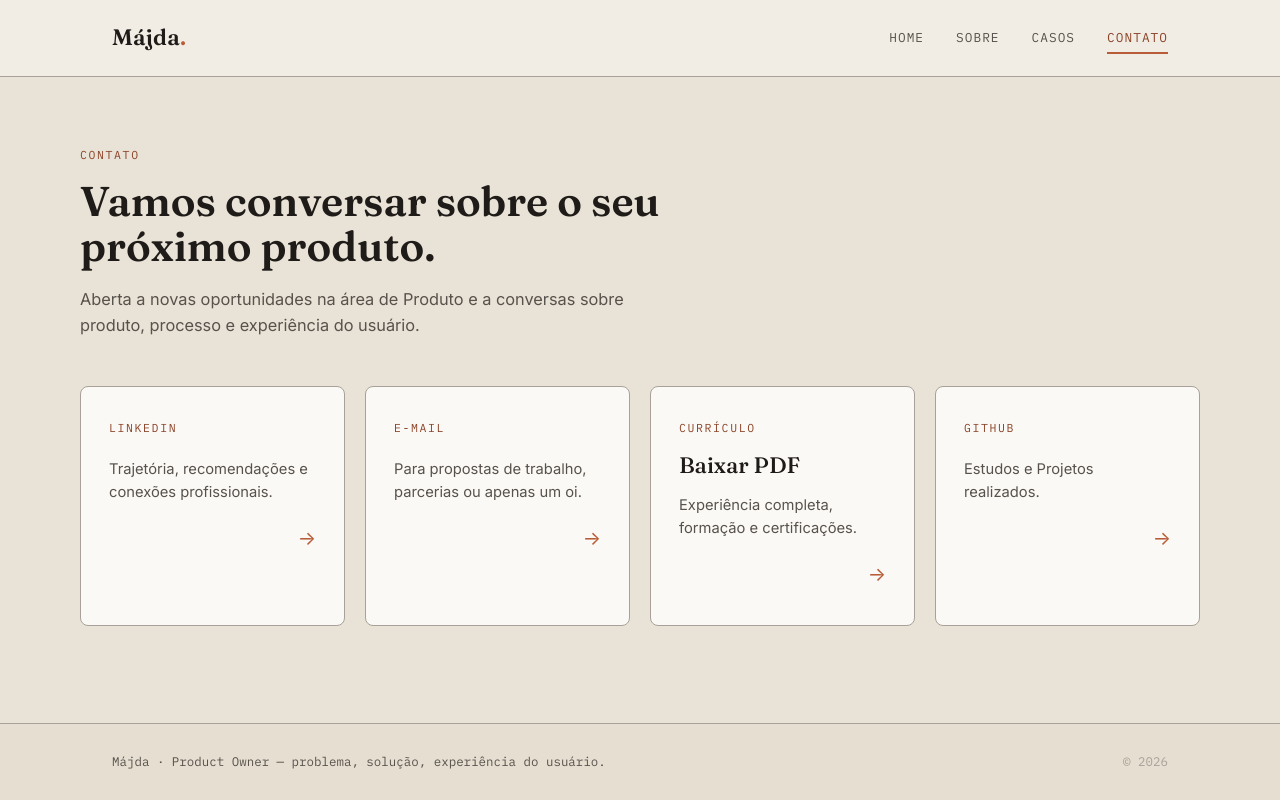
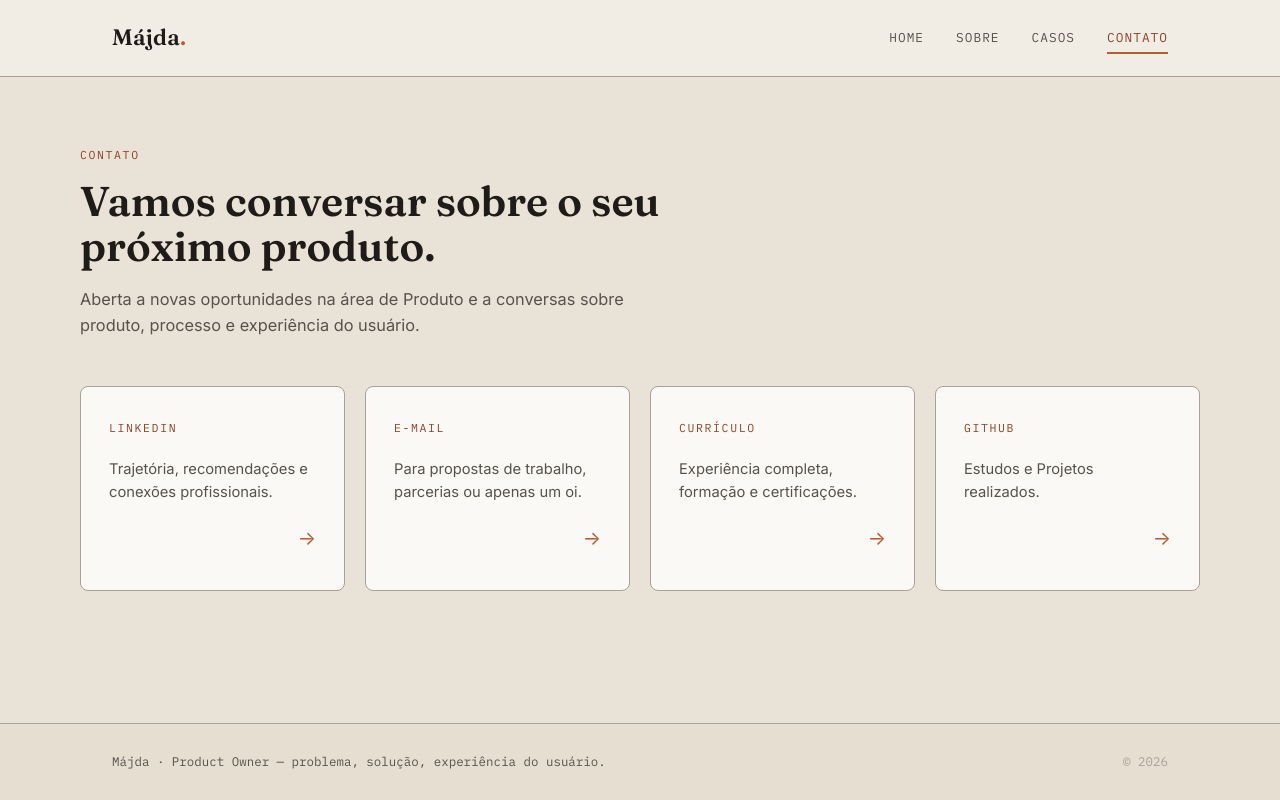
Before and after one commit to majdaalvarenga/majda-portfolio, a React (Vite) app: page /contato in a window 1280 px wide. Built offline with nearby package versions, Linux system fonts and the light colour scheme.

Commit message:
Ajuste currículo

```diff
--- a/src/pages/Contact.tsx
+++ b/src/pages/Contact.tsx
@@ -11,7 +11,6 @@ const channels = [
   },
   {
     label: 'Currículo',
-    value: 'Baixar PDF',
     href: '/cv/majda-alvarenga-cv.pdf',
     hint: 'Experiência completa, formação e certificações.',
     download: true,
```
